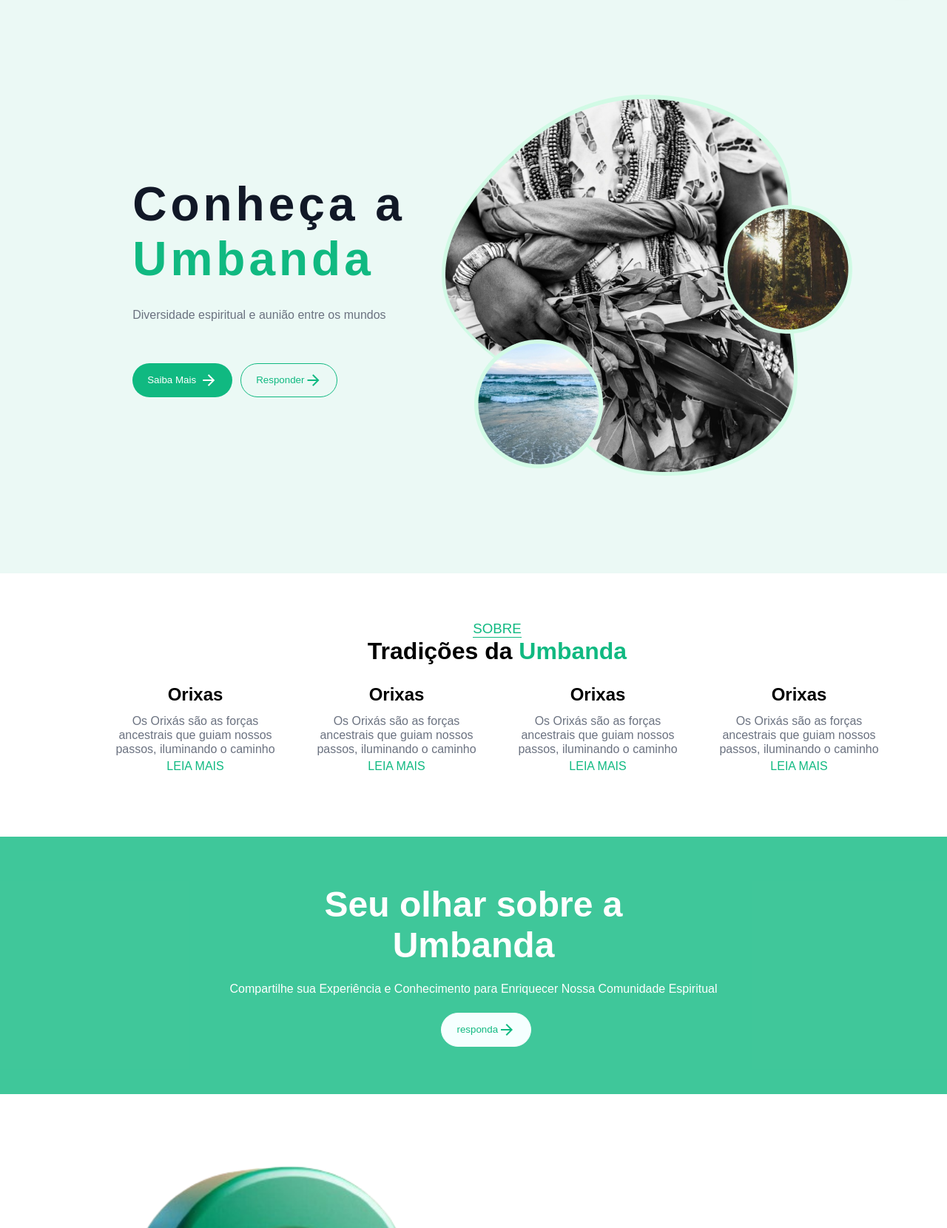
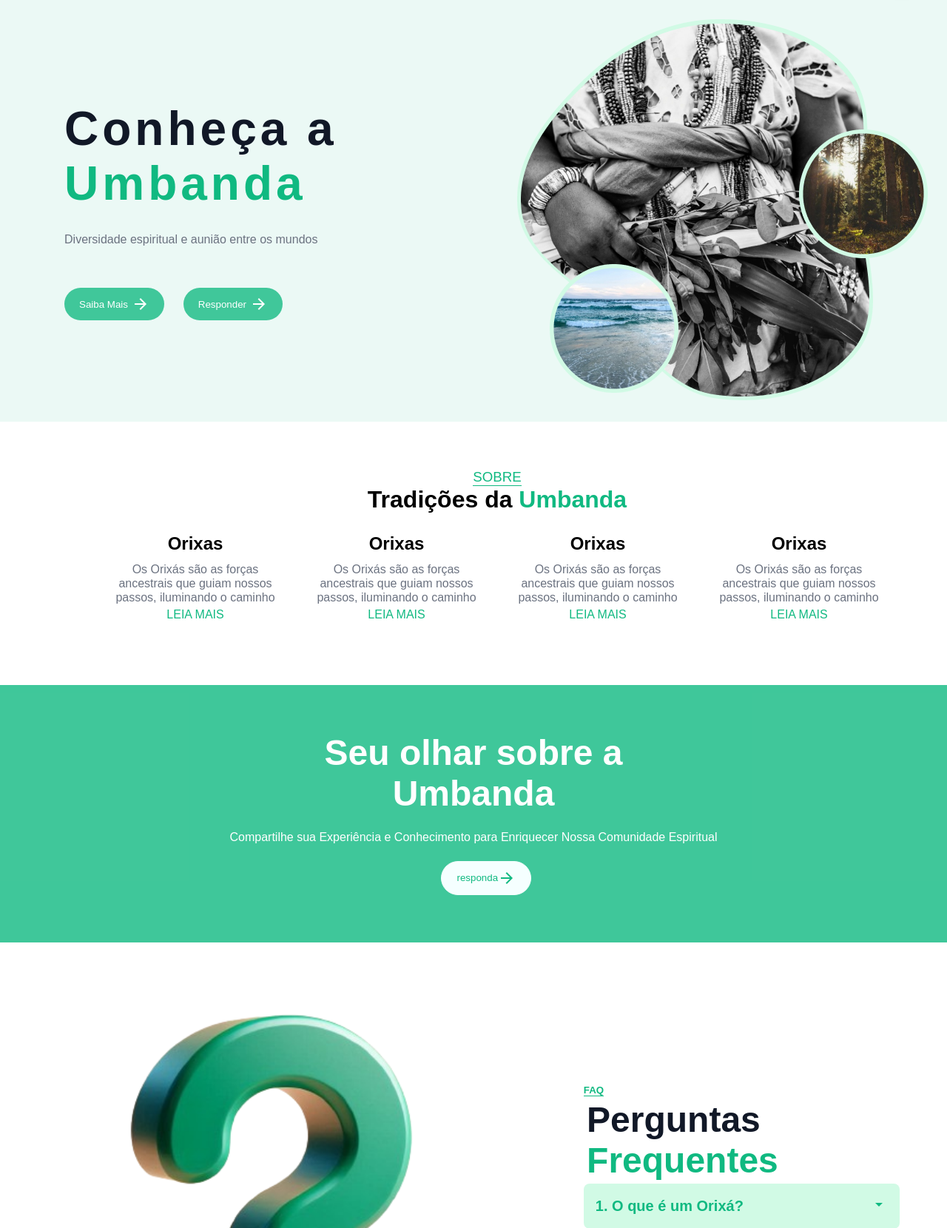
Before and after one commit to Buenno0/website, a PHP site: page / in a window 1280 px wide. Shown: the part 80-1740 px from the top of the page at 74% size. Run offline with PHP 8.4, Linux system fonts and the light colour scheme; data that the repository does not hold is empty.

Commit message:
Refactor navigation links in header.php and index.php

```diff
--- a/index.php
+++ b/index.php
@@ -21,7 +21,7 @@ require 'includes/header.php';
         }
 
         #nav-button {
-            background-color: rgba(16, 185, 129, 1);
+            background-color: var(--primary);
             color: #ffffff;
             padding: 10px 20px;
             border: none;
@@ -29,6 +29,12 @@ require 'includes/header.php';
             cursor: pointer;
             display: flex;
             align-items: center;
+            margin-right: 7%;
+        }
+
+        #nav-button:hover {
+            background-color: var(--white);
+            color: var(--primary);
         }
 
         #nav-button .material-symbols-outlined {
@@ -39,7 +45,7 @@ require 'includes/header.php';
         /*content-primeiro*/
         .content-primeiro {
             background-color: rgba(15, 184, 128, 0.084);
-            padding: 10%;
+            padding: 2%;
             display: flex;
             justify-content: space-between;
             align-items: center;
@@ -47,19 +53,6 @@ require 'includes/header.php';
 
         .hero {
             margin-left: 5%;
-        }
-
-        #button {
-            background-color: rgba(15, 184, 128, 0);
-            color: rgba(16, 185, 129, 1);
-            padding: 10px 20px;
-            border: none;
-            border-radius: 32px;
-            cursor: pointer;
-            border: 1px solid rgba(16, 185, 129, 1);
-            display: flex;
-            align-items: center;
-            margin-left: 3%;
         }
 
         .button,
@@ -331,7 +324,7 @@ require 'includes/header.php';
                 </div>
                 <div class="button">
                     <button id="nav-button">Saiba Mais <span class="material-symbols-outlined">arrow_forward</span></button>
-                    <button id="button">Responder <span class="material-symbols-outlined">arrow_forward</span></button>
+                    <button id="nav-button">Responder <span class="material-symbols-outlined">arrow_forward</span></button>
                 </div>
             </div>
             <div class="hero-img">
--- a/style/style.css
+++ b/style/style.css
@@ -1440,12 +1440,7 @@ img.post-image {
     font-weight: bold;
     transition: 0.3s;
 }
-.custom-close:hover,
-.custom-close:focus {
-    color: #bbb;
-    text-decoration: none;
-    cursor: pointer;
-}
+
 @media (max-width: 768px) {
     .report-card {
         padding: 15px;
```
Also changed, not shown: home.php (deleted, +0 -31 lines).
